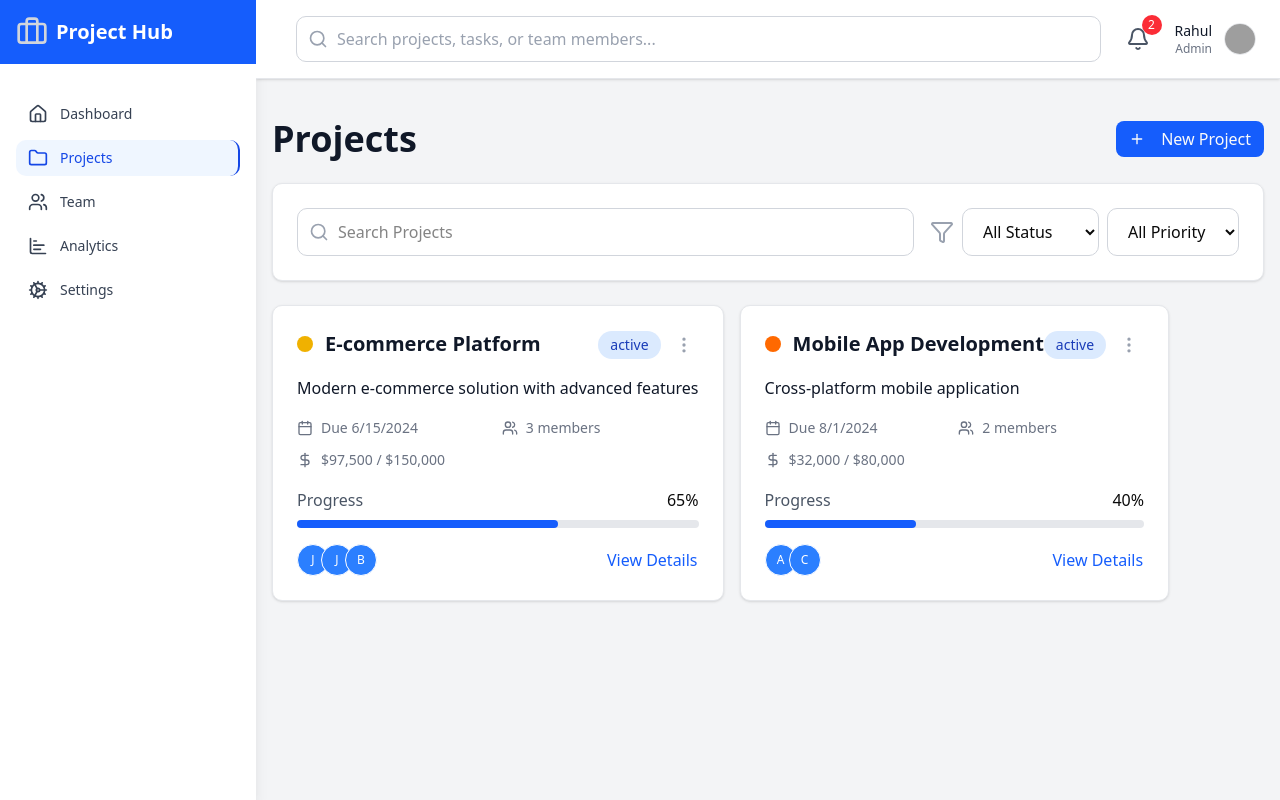
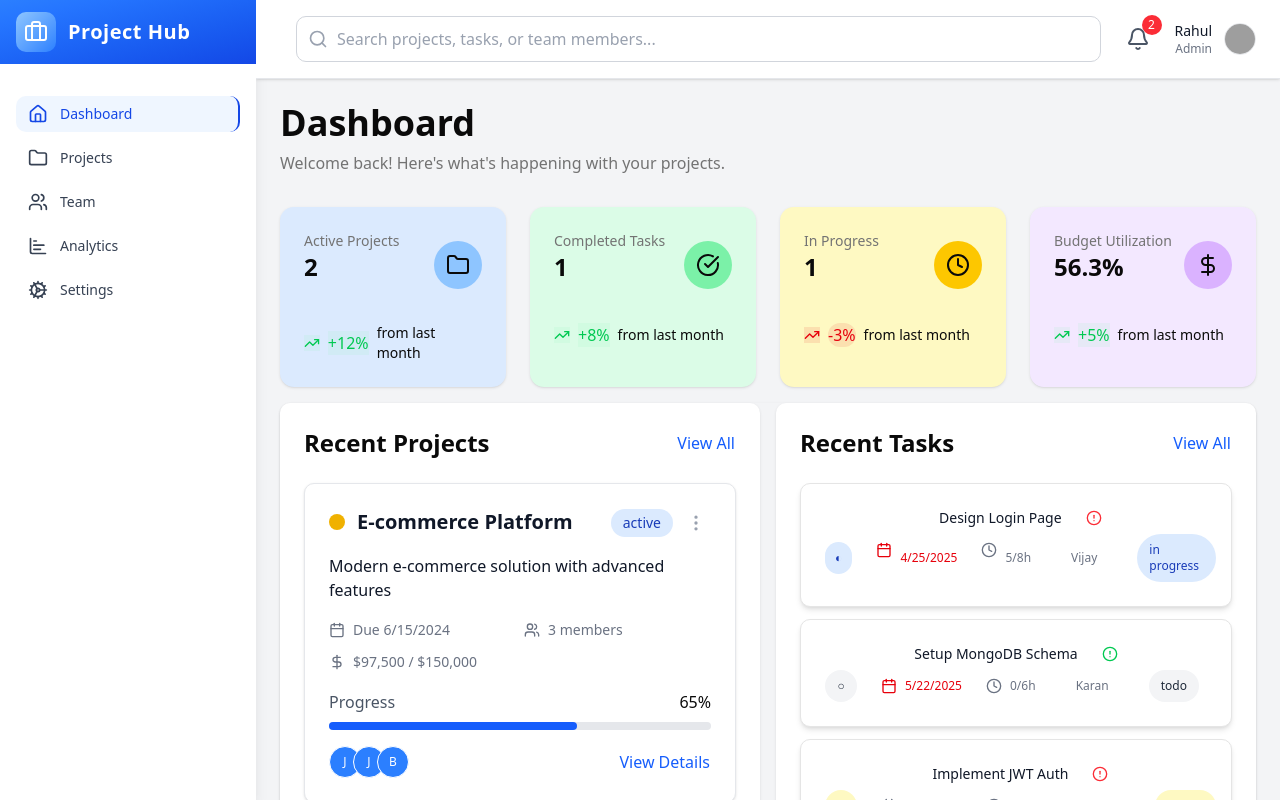
Before and after one commit to sarveshT7/Project-Management, a React (Vite) app: page / in a window 1280 px wide. Built offline with nearby package versions, Linux system fonts and the light colour scheme; grey boxes are pictures that could not be loaded.

Commit message:
sidebar header color changes and route changes

```diff
--- a/src/App.tsx
+++ b/src/App.tsx
@@ -20,8 +20,8 @@ function App() {
         <Router>
           <Layout>
             <Routes>
-              <Route path='/' element={< Projects />} />
-              <Route path='/dashboard' element={<Dashboard />} />
+              <Route path='/' element={< Dashboard />} />
+              <Route path='/projects' element={<Projects />} />
               <Route path='/team' element={<Teams />} />
               <Route path='/analytics' element={<Analytics />} />
               <Route path='/settings' element={<Settings />} />
--- a/src/components/SidebarHeader.tsx
+++ b/src/components/SidebarHeader.tsx
@@ -2,11 +2,14 @@ import { BriefcaseIcon, X } from "lucide-react";
 
 // Reusable Logo Header
 const SidebarHeader = ({ onClose }: { onClose?: () => void }) => (
-    <div className="flex items-center justify-between h-16 px-4 bg-blue-600">
+    <div className="flex items-center justify-between h-16 px-4 bg-gradient-to-br from-blue-500 to-blue-700 ">
         <div className="flex items-center">
-            <BriefcaseIcon className="h-8 w-8 text-gray-300 mr-2" />
-            <span className="text-xl font-bold text-white">Project Hub</span>
+            <div className="p-2 rounded-lg bg-gradient-to-br from-blue-300 to-blue-500 mr-3">
+                <BriefcaseIcon className="h-6 w-6 text-white" />
+            </div>
+            <span className="text-xl font-bold text-white tracking-wide">Project Hub</span>
         </div>
+
         {onClose && (
             <button
                 onClick={onClose}
--- a/src/components/ui/layouts/Sidebar.tsx
+++ b/src/components/ui/layouts/Sidebar.tsx
@@ -7,8 +7,8 @@ import { useDispatch, useSelector } from "react-redux";
 
 const Sidebar: React.FC = () => {
     const navigation = [
-        { name: 'Dashboard', href: '/dashboard', icon: HomeIcon },
-        { name: 'Projects', href: '/', icon: FolderIcon },
+        { name: 'Dashboard', href: '/', icon: HomeIcon },
+        { name: 'Projects', href: '/projects', icon: FolderIcon },
         { name: 'Team', href: '/team', icon: UsersIcon },
         { name: 'Analytics', href: '/analytics', icon: ChartBarIcon },
         { name: 'Settings', href: '/settings', icon: CogIcon },
```
